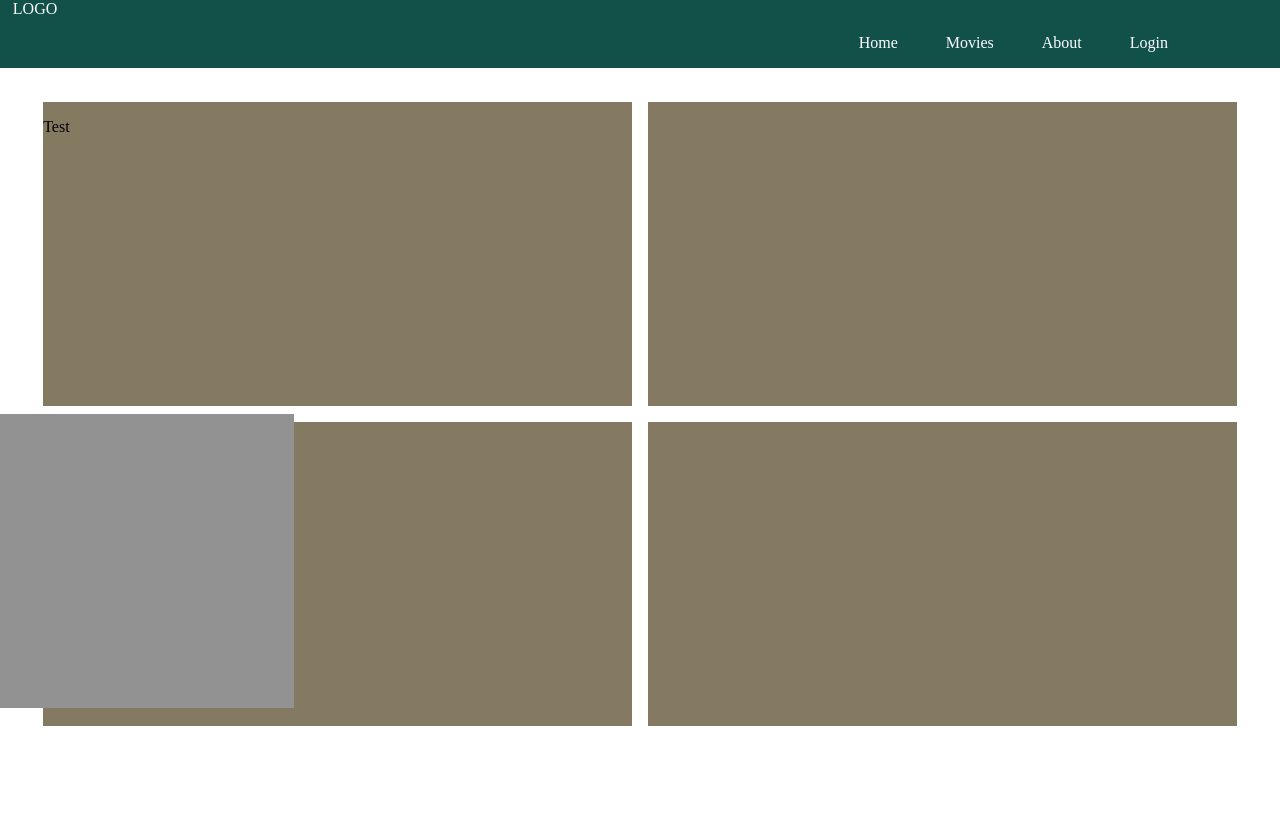
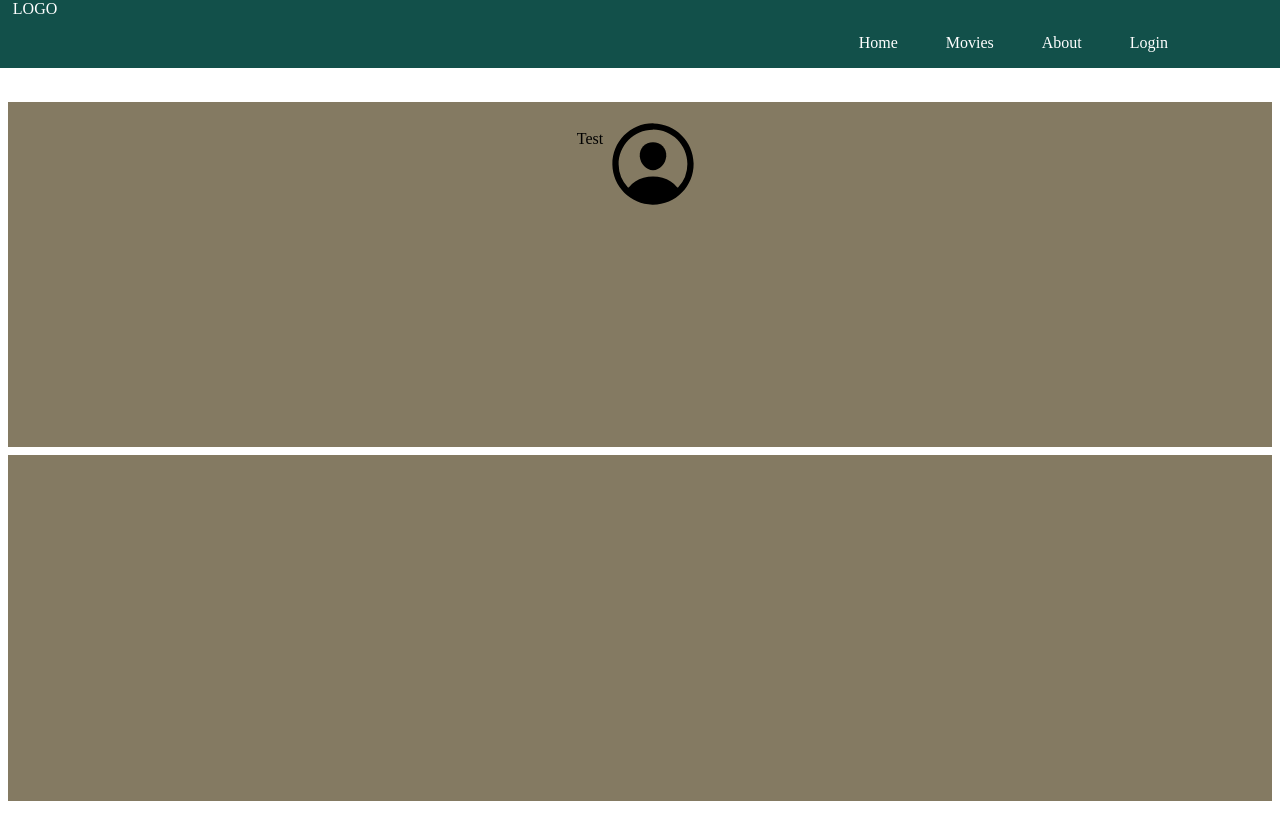
Before and after one commit to Morad17/react-movie-db, a React (Create React App) app: page /userPage in a window 1280 px wide. Before the commit the page ends 800 px from the top, so only its background shows below. Built offline with nearby package versions, Linux system fonts and the light colour scheme.

Commit message:
creating user landing page

```diff
--- a/src/assets/scss/base.scss
+++ b/src/assets/scss/base.scss
@@ -176,23 +176,19 @@ body{
         position: relative;
         padding: 2vw 0;
         .top-row,.bottom-row{
-            width: 100%;
             min-height: 40vh;
             display: flex;
             justify-content: center;
+            margin: 1vh;
+            background-color: rgb(132, 122, 98);
+            padding: 1vw;
         }
-        .middle-row{
-            position: absolute;
-            width:23vw;
-            min-height: 23vw;
-            background-color: #929292;
+        .user-icon svg{
+            width: 100px;
+            height: 100px;
         }
         .liked-section,.watch-list-section,.reviewed-movies-section,
         .stats-section{
-            width: 46vw;
-            min-height: 20vh;
-            background-color: rgb(132, 122, 98);
-            margin: 1vh;
         }
 
     }
--- a/src/pages/UserPage.jsx
+++ b/src/pages/UserPage.jsx
@@ -1,9 +1,14 @@
-import React, { useEffect } from 'react'
+import React, { useEffect, useState } from 'react'
+
+import { IoPersonCircleOutline } from "react-icons/io5";
+
 
 const UserPage = () => {
 
+  const [loggedUser, setLoggedUser ] = useState()
+
 const checkUser = () => {
-    const user = localStorage.getItem("username")
+    setLoggedUser(localStorage.getItem("username"))
 
 }
 
@@ -18,14 +23,15 @@ const checkUser = () => {
         <section className="liked-section">
           <p>Test</p>
         </section>
+        <section className="user-overview-section">
+          <div className="user-icon">
+            <IoPersonCircleOutline />
+          </div>
+          <h3>{ loggedUser && loggedUser}</h3>
+        </section>
         <section className="watch-list-section">
         </section>
       </div>
-      <div className="middle-row">
-        <section className="user-overview-section">
-        </section>
-      </div>
-
       <div className="bottom-row">
         <section className="reviewed-movies-section">
         </section>
```
